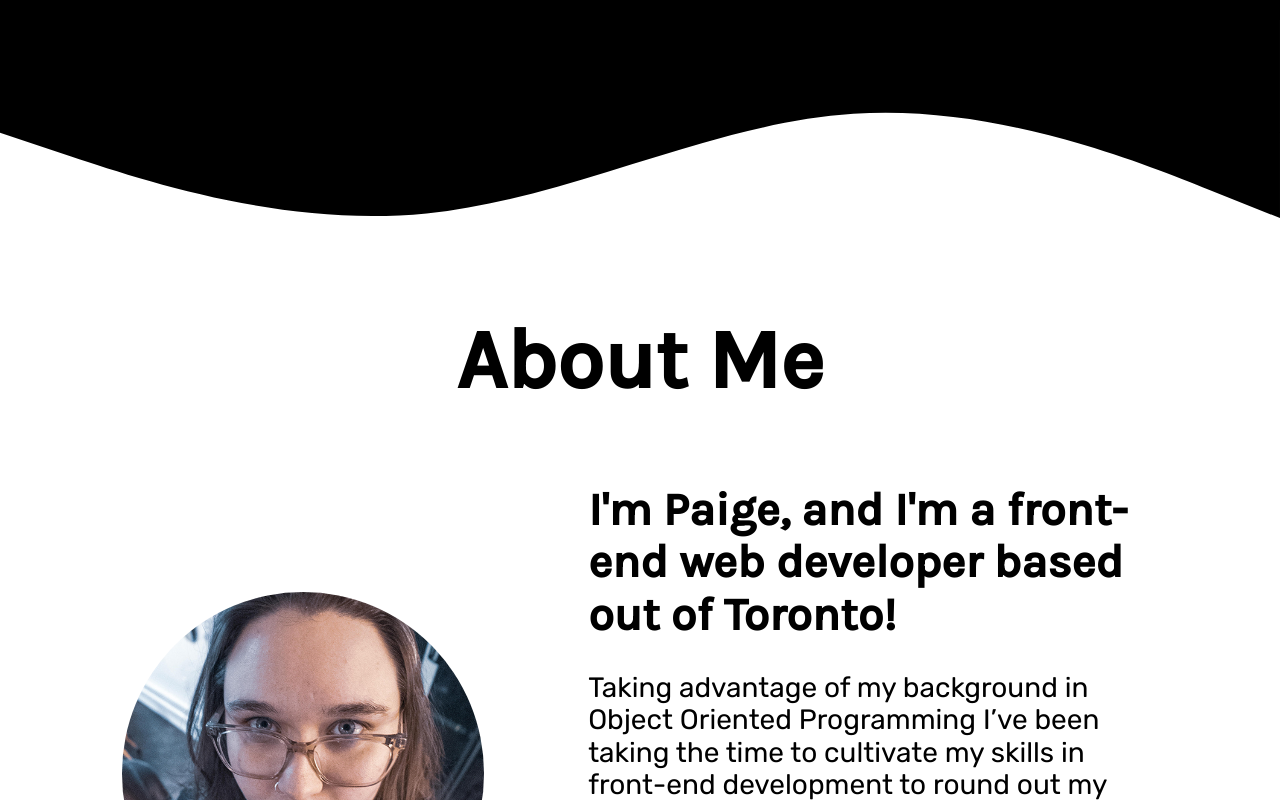
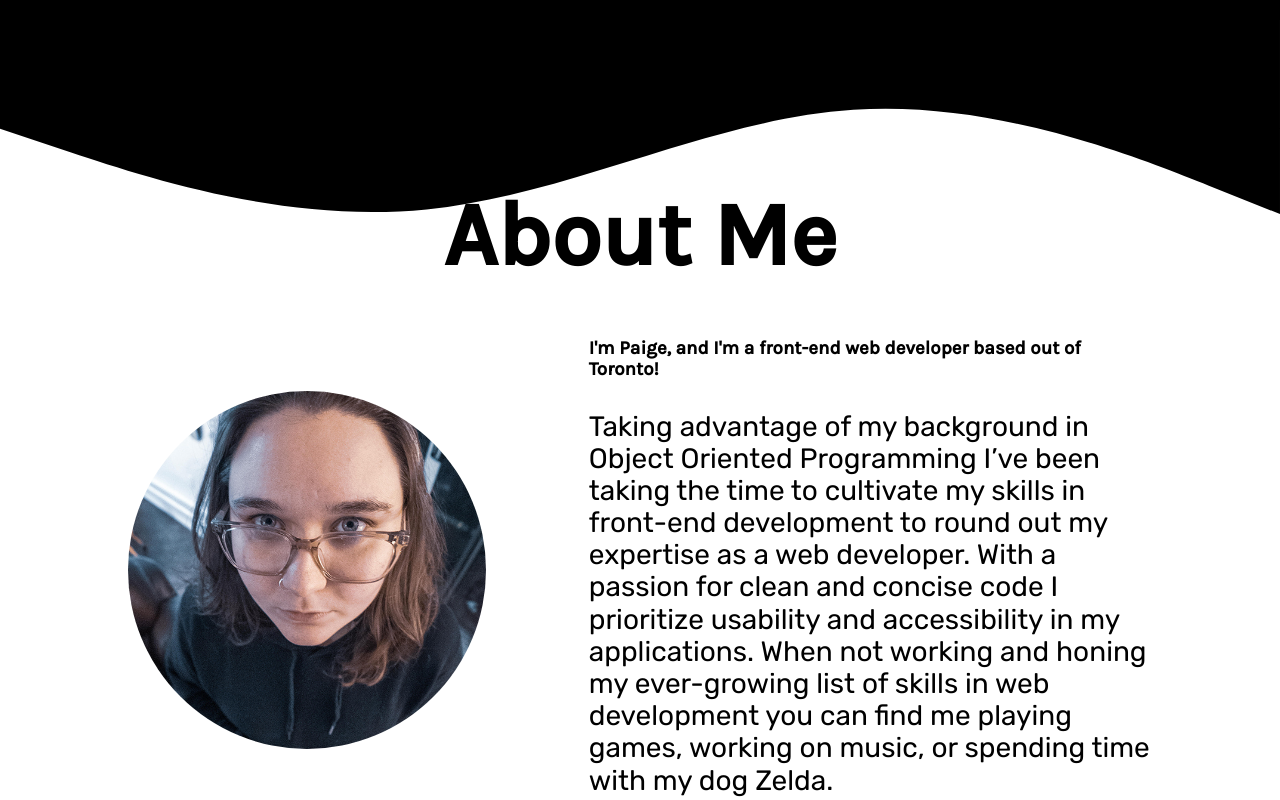
Before and after one commit to pfreemanc/vue-portfolio, a Vue app: page / in a window 1280 px wide. Shown: the part 620-1420 px from the top of the page. Built offline with nearby package versions, Linux system fonts and the light colour scheme.

Commit message:
condensing CSS. reverted safari fix, doesn't work sad

```diff
--- a/src/components/About-me.vue
+++ b/src/components/About-me.vue
@@ -2,7 +2,7 @@
   <div class="about-me">
     <div class="about-me__wrapper">
       <div class="about-me__header-container">
-        <h2 class="about-me--heading">About Me</h2>
+        <h2 class="about-me--heading section--heading">About Me</h2>
       </div>
       <div class="about-me__content">
         <div class="about-me__image-container">
@@ -29,39 +29,36 @@
 </template>
 
 <script>
-import db from "../../db.json";
+import db from '../../db.json'
 
 export default {
   data() {
     return {
-      content: "",
-      heading: "",
-    };
+      content: '',
+      heading: '',
+    }
   },
   async created() {
-    const aboutMe = await db.personalInfo.about;
-    this.content = aboutMe.content;
-    this.heading = aboutMe.heading;
+    const aboutMe = await db.personalInfo.about
+    this.content = aboutMe.content
+    this.heading = aboutMe.heading
   },
-};
+}
 </script>
 
 <style lang="scss">
-@import "../styles/_config.scss";
+@import '../styles/_config.scss';
 
 .about-me {
   &__wrapper {
     max-width: 1280px;
     margin: 0 auto;
-    padding: 15% 5% 5% 5%;
+    padding: 5% 0;
   }
 
   &__header-container {
     .about-me--heading {
-      font-size: clamp(4.8rem, 8vw, 8.4rem);
       text-align: center;
-      margin: 0;
-      margin-bottom: 75px;
     }
   }
 
@@ -70,7 +67,7 @@ export default {
     justify-content: center;
     align-items: center;
     margin: 0 auto;
-    padding: 0 5%;
+    padding: 0 10%;
 
     // Tablet and below
     @media (max-width: 768px) {
@@ -102,7 +99,6 @@ export default {
     }
 
     .about-me--heading {
-      font-size: clamp(2.4rem, 4vw, 4.6rem);
       margin-bottom: 30px;
 
       @media (max-width: 768px) {
--- a/src/components/Hero.vue
+++ b/src/components/Hero.vue
@@ -8,7 +8,11 @@
         <h2>Front-end web developer</h2>
       </div>
     </div>
-    <svg xmlns="http://www.w3.org/2000/svg" viewBox="0 0 1440 320" class="svg">
+    <svg
+      xmlns="http://www.w3.org/2000/svg"
+      viewBox="0 0 1440 320"
+      class="svg svg--white"
+    >
       <path
         fill="#000000"
         fill-opacity="1"
@@ -78,7 +82,7 @@ export default {
   }
 
   svg {
-    margin-top: -1px;
+    margin-top: -5px;
   }
 }
 </style>
--- a/src/components/Projects.vue
+++ b/src/components/Projects.vue
@@ -1,7 +1,7 @@
 <template>
   <div class="projects">
     <div class="projects__wrapper">
-      <h3 class="projects--heading">Projects</h3>
+      <h3 class="projects--heading section--heading">Projects</h3>
       <ul class="projects__container">
         <li class="project" v-for="(project, index) in projects" :key="index">
           <div class="project__img-container">
@@ -31,7 +31,7 @@
       <svg
         xmlns="http://www.w3.org/2000/svg"
         viewBox="0 0 1440 320"
-        class="svg"
+        class="svg svg--black"
       >
         <path
           fill="#000000"
@@ -64,17 +64,17 @@ export default {
 @import '../styles/_config.scss';
 
 .projects {
-  svg {
-    background-color: white;
-    margin-bottom: -5px;
-    width: 101%;
-    position: relative;
-    left: -1px;
-  }
+  // svg {
+  //   background-color: white;
+  //   margin-bottom: -5px;
+  //   width: 101%;
+  //   position: relative;
+  //   left: -1px;
+  // }
 
-  .svg--container {
-    overflow: hidden;
-  }
+  // .svg--container {
+  //   overflow: hidden;
+  // }
 
   background-color: #000000;
   color: white;
@@ -87,9 +87,9 @@ export default {
 
     .projects--heading {
       text-align: center;
-      font-size: clamp(3.6rem, 10vw, 9rem);
+      // font-size: clamp(3.6rem, 10vw, 9rem);
       margin: 0;
-      margin-bottom: 50px;
+      // margin-bottom: 50px;
     }
   }
 
--- a/src/components/Skills.vue
+++ b/src/components/Skills.vue
@@ -12,7 +12,12 @@
         </li>
       </ul>
     </div>
-    <svg xmlns="http://www.w3.org/2000/svg" viewBox="0 0 1440 320" class="svg">
+    <div class="svg--container">
+      <svg
+        xmlns="http://www.w3.org/2000/svg"
+        viewBox="0 0 1440 320"
+        class="svg"
+      >
         <path
           fill="#000000"
           fill-opacity="1"
@@ -20,28 +25,28 @@
         ></path>
       </svg>
     </div>
+  </div>
 </template>
 
 <script>
-import db from "../../db.json";
+import db from '../../db.json'
 
 export default {
   data() {
     return {
       skills: [],
-    };
+    }
   },
   mounted() {
-    this.skills = db.skills;
+    this.skills = db.skills
   },
-};
+}
 </script>
 
 <style lang="scss">
 .skills {
   svg {
     transform: rotate(180deg);
-    margin-bottom: -5px;
   }
 
   &__heading-container {
@@ -70,11 +75,11 @@ export default {
     // Tablet and below
     @media (max-width: 768px) {
       gap: 20px;
+      padding: 0;
     }
 
     .skill {
       list-style-type: none;
-      // width: calc(33% - 10px);
       padding: 10px;
 
       &__image-container {
--- a/src/styles/_config.scss
+++ b/src/styles/_config.scss
@@ -7,3 +7,10 @@ $secondary-font: 'Rubik', sans-serif;
 // Colours
 $black: #000000;
 $white: #ffffff;
+
+// Headings
+.section--heading {
+  margin: 0;
+  margin-bottom: 50px;
+  font-size: clamp(5rem, 10vw, 9rem);
+}
--- /dev/null
+++ b/src/styles/_general.scss
@@ -0,0 +1,11 @@
+.svg--container {
+  width: 100%;
+}
+
+.svg {
+  margin-bottom: -5px;
+
+  &--black {
+    background-color: white;
+  }
+}
--- a/src/styles/main.scss
+++ b/src/styles/main.scss
@@ -1,6 +1,7 @@
 @import './default';
 @import './config';
 @import './removeDefaults';
+@import './general';
 
 html {
   font-size: 62.5%;
```
Lines whose indentation alone changed are shown as unchanged.
